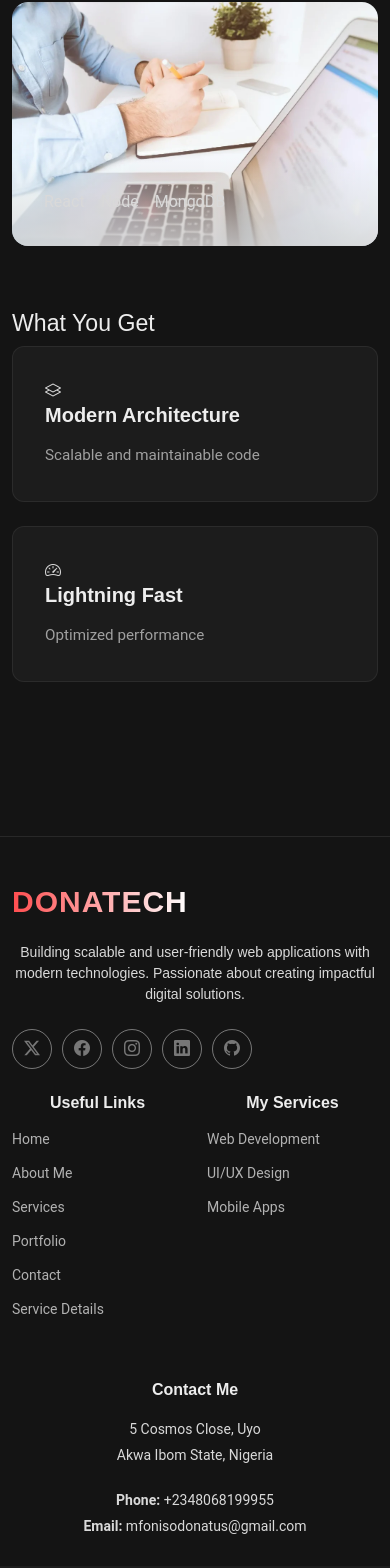
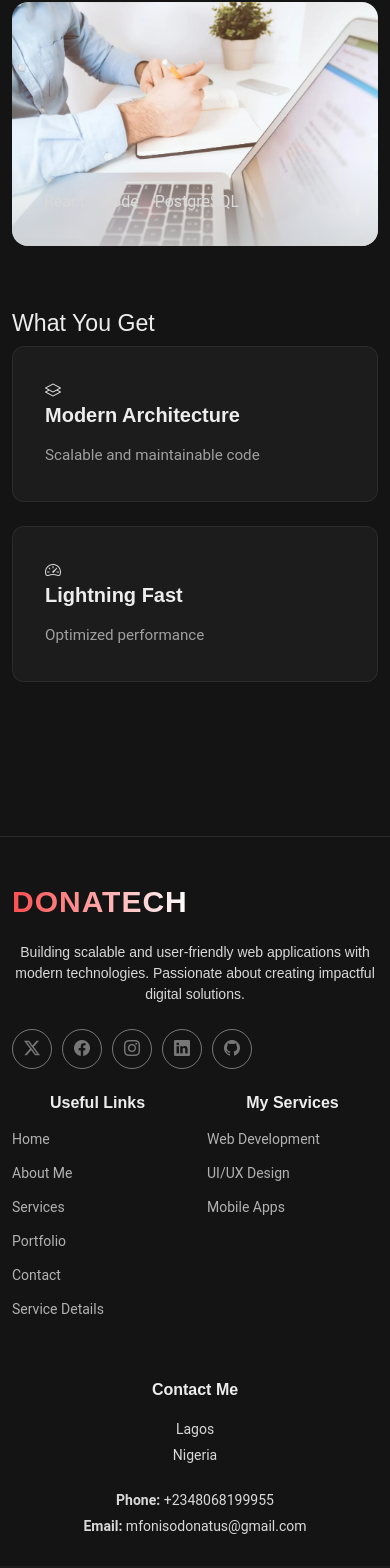
Before and after one commit to mfonisodonatuseffiong/my-portfolio, a React (Vite) app: page /service-details in a window 390 px wide. Shown: the part 1622-3190 px from the top of the page. Built offline with nearby package versions, Linux system fonts and the light colour scheme.

Commit message:
Fix broken phone number, tech stack mismatch, dead links, and LinkedIn URL

```diff
--- a/src/components/Footer.jsx
+++ b/src/components/Footer.jsx
@@ -22,7 +22,7 @@ export default function Footer() {
                 <a href="https://instagram.com/iamkaytwobabaofficial" target="_blank" rel="noopener noreferrer">
                   <i className="bi bi-instagram"></i>
                 </a>
-                <a href="https://www.linkedin.com/in/mfoniso-donatus" target="_blank" rel="noopener noreferrer">
+                <a href="https://linkedin.com/in/mfoniso-donatus-b4a23b402" target="_blank" rel="noopener noreferrer">
                   <i className="bi bi-linkedin"></i>
                 </a>
                 <a href="https://github.com/mfonisodonatuseffiong" target="_blank" rel="noopener noreferrer">
@@ -57,8 +57,8 @@ export default function Footer() {
             {/* Contact */}
             <div className="col-lg-3 col-md-12 footer-contact text-center text-md-start">
               <h4>Contact Me</h4>
-              <p>5 Cosmos Close, Uyo</p>
-              <p>Akwa Ibom State, Nigeria</p>
+              <p>Lagos</p>
+              <p>Nigeria</p>
               <p className="mt-4"><strong>Phone:</strong> <span>+2348068199955</span></p>
               <p><strong>Email:</strong> <span>mfonisodonatus@gmail.com</span></p>
             </div>
--- a/src/pages/ServiceDetails.jsx
+++ b/src/pages/ServiceDetails.jsx
@@ -79,8 +79,8 @@ const ServiceDetails = () => {
                       </ul>
 
                       <div className="cta-buttons">
-                        <a href="#" className="btn-primary">Start Project</a>
-                        <a href="#" className="btn-secondary">Schedule Call</a>
+                        <a href="mailto:mfonisodonatus@gmail.com?subject=Project%20Inquiry" className="btn-primary">Start Project</a>
+                        <a href="/#contact" className="btn-secondary">Schedule Call</a>
                       </div>
                     </div>
                   </div>
@@ -93,7 +93,7 @@ const ServiceDetails = () => {
                       <a href="mailto:mfonisodonatus@gmail.com" className="contact-item">
                         <i className="bi bi-envelope"></i> mfonisodonatus@gmail.com
                       </a>
-                      <a href="tel:+234806819955" className="contact-item">
+                      <a href="tel:+2348068199955" className="contact-item">
                         <i className="bi bi-telephone"></i> +234806819955
                       </a>
                     </div>
@@ -123,7 +123,7 @@ const ServiceDetails = () => {
                     <div className="tech-stack">
                       <span>React</span>
                       <span>Node</span>
-                      <span>MongoDB</span>
+                      <span>PostgreSQL</span>
                     </div>
                   </div>
                 </div>
```
